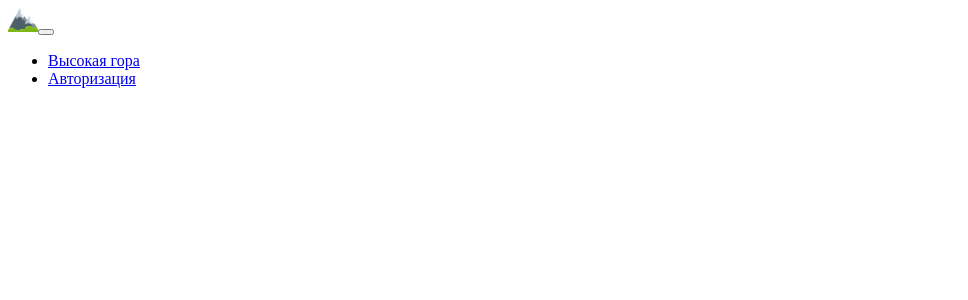
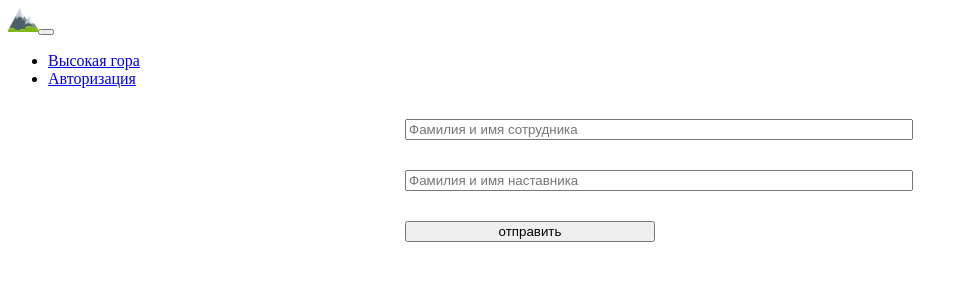
Before and after one commit to bioshocker026/HighMountent, a React app: page /newcheckbox in a window 1280 px wide. Before the commit this address had no page. Shown: the top 300 px of the page, without its empty margins (0-968 px from the left). Built offline with nearby package versions, Linux system fonts and the light colour scheme; the HTML template or start-up script is replaced by a standard one.

Commit message:
adding checkbox

```diff
--- /dev/null
+++ b/src/components/AddCheckbox.jsx
@@ -0,0 +1,65 @@
+import React, { useState } from 'react';
+
+export default function AddCheckbox({ user }) {
+  const [data, setData] = useState({
+    mentor: '',
+    workerName: '',
+    userId: user?.id,
+  });
+  const changeHandler = (e) => {
+    setData((prev) => ({
+      ...prev,
+      [e.target.name]: e.target.value,
+    }));
+  };
+  // console.log(data, 'data');
+  const submitHandler = async () => {
+    const response = await fetch('/checkbox', {
+      method: 'POST',
+      headers: { 'Content-Type': 'application/json' },
+      body: JSON.stringify(data),
+    })
+      .then((res) => res.json())
+      .then((res) => console.log(res, 'IDIDIDIDIIDIDID'));
+    if (response.ok) {
+      window.location.href = '/checkbox';
+    }
+  };
+  return (
+    <div className="container" style={{ width: 500, margin: 'auto', color: 'white' }}>
+      <form onSubmit={submitHandler}>
+        <div>
+          <label className="form-check-label" htmlFor="flexCheckDefault">
+            <input
+              style={{
+                width: 500, margin: 15, color: 'black',
+              }}
+              onChange={changeHandler}
+              className="form-control"
+              name="workerName"
+              type="text"
+              id="flexCheckDefault"
+              placeholder="Фамилия и имя сотрудника"
+            />
+          </label>
+        </div>
+        <div>
+          <label className="form-check-label" htmlFor="flexCheckDefault">
+            <input
+              style={{ width: 500, margin: 15, color: 'black' }}
+              onChange={changeHandler}
+              className="form-control"
+              type="text"
+              name="mentor"
+              id="flexCheckDefault"
+              placeholder="Фамилия и имя наставника"
+            />
+          </label>
+        </div>
+        <div>
+          <button style={{ textAlign: 'center', width: 250, margin: 15 }} className="button" type="submit"> отправить</button>
+        </div>
+      </form>
+    </div>
+  );
+}
--- a/src/components/App.jsx
+++ b/src/components/App.jsx
@@ -6,6 +6,7 @@ import Login from './Login';
 import MainPage from './MainPage';
 import Checkbox from './Checkbox';
 import AllUsers from './AllUsers';
+import AddCheckbox from './AddCheckbox';
 
 export default function App({ user, allUsers, checkboxes }) {
   const [currentUser, setCurrentUser] = useState(user || null);
@@ -20,6 +21,7 @@ export default function App({ user, allUsers, checkboxes }) {
         <Route path="/auth/login" element={<Login setUser={setCurrentUser} />} />
         <Route path="/checkbox" element={<Checkbox checkboxes={checkboxes} />} />
         <Route path="/users" element={<AllUsers allUsers={allUs} />} />
+        <Route path="/newcheckbox" element={<AddCheckbox user={currentUser} />} />
       </Routes>
     </div>
   );
--- a/src/components/Checkbox.jsx
+++ b/src/components/Checkbox.jsx
@@ -1,45 +1,21 @@
-import React, { useState } from 'react';
+import React from 'react';
 
 export default function Checkbox() {
-  const [data, setData] = useState({
-    answer1: null,
-    answer2: null,
-    answer3: null,
-    answer4: null,
-    answer5: null,
-    answer6: null,
-    answer7: null,
-    answer8: '',
-    answer9: null,
-    answer10: null,
-    answer11: null,
-    answer12: null,
-  });
-  const changeHandler = (e) => {
-    setData((prev) => ({
-      ...prev,
-      [e.target.name]: e.target.value,
-    }));
-    const a = fetch(`/edit-checkbox/${id}`);
-  };
-
   return (
 
-    <form>
+    <>
       <div>
         Привет,
-        {/* { User } */}
+        { User }
         !
         И добро пожаловать в команду Высокогорья!
-        Впереди нас ждет интересное путешествие в мир нашей компании, и самым главным проводником будет-
-        {' '}
-        {/* { mentor } */}
+        Впереди нас ждет интересное путешествие в мир нашей компании, и самым главным проводником будет- Имя Фамилия
         Мы подготовили для тебя чек-лист на первый день. Процесс выполнения будет сохраняться, поэтому ты можешь закрывать пункты в удобном для тебя порядке.
       </div>
       <div className="">Нужно подготовить твое рабочее место:</div>
       <div className="form-check">
         <label className="form-check-label" htmlFor="flexCheckDefault">
-          <input onChange={changeHandler} className="form-check-input" type="checkbox" value="" id="flexCheckDefault" />
+          <input className="form-check-input" type="checkbox" value="" id="flexCheckDefault" />
           Наставник выдал мне пропуск
         </label>
       </div>
@@ -91,6 +67,11 @@ export default function Checkbox() {
         </label>
       </div>
 
+      <div className="form-check">
+        <label className="form-check-label" htmlFor="flexCheckDefault">
+          <input className="form-check-input" type="checkbox" value="" id="flexCheckDefault" />
+        </label>
+      </div>
       <div className="input-group flex-nowrap">
         <span className="input-group-text" id="addon-wrapping">
           Напиши имена трех твоих коллег по отделу:
@@ -134,6 +115,7 @@ export default function Checkbox() {
         Классного путешествия!
         Команда Высокой горы 💚
       </div>
-    </form>
+
+    </>
   );
 }
--- a/src/routes/indexRouter.js
+++ b/src/routes/indexRouter.js
@@ -19,4 +19,8 @@ router.get('/checkbox', async (req, res) => {
   res.render('Layout', initState);
 });
 
+router.get('/newcheckbox', async (req, res) => {
+  res.render('Layout');
+});
+
 export default router;
```
Also changed, not shown: src/server.js (+10 -1 lines).
